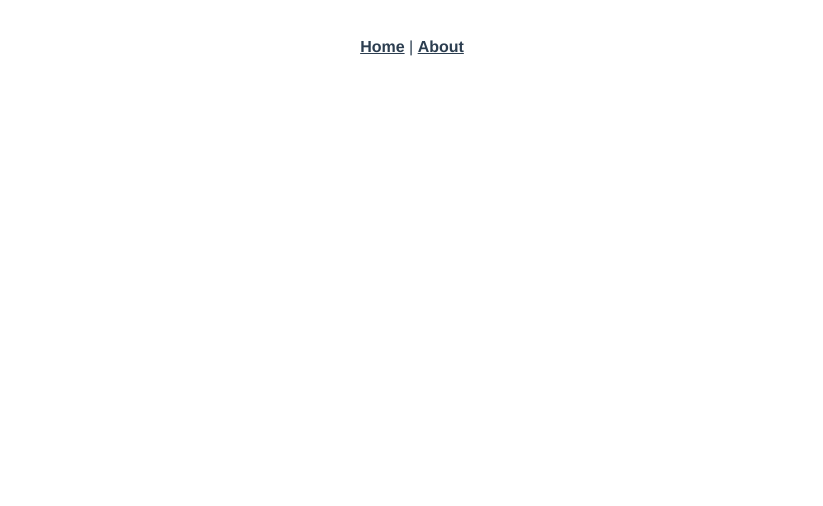
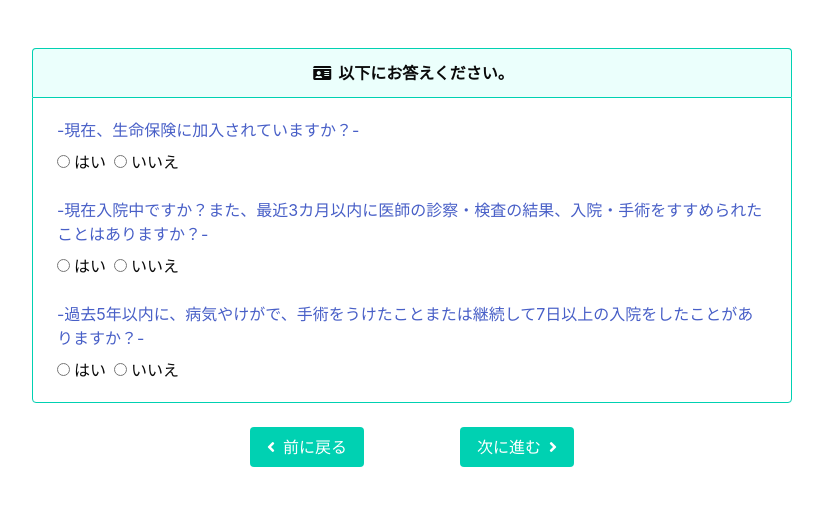
Before and after one commit to haruka919/vue-kadai02, a Vue app: page /form-question in a window 1280 px wide. Shown: the top 506 px of the page, without its empty margins (228-1051 px from the left). Built offline with nearby package versions, Linux system fonts and the light colour scheme.

Commit message:
マークアップ

```diff
--- a/package.json
+++ b/package.json
@@ -9,6 +9,7 @@
     "lint": "vue-cli-service lint"
   },
   "dependencies": {
+    "bulma": "^0.9.0",
     "core-js": "^3.6.5",
     "vue": "^2.6.11",
     "vue-router": "^3.2.0",
--- a/public/index.html
+++ b/public/index.html
@@ -6,6 +6,8 @@
     <meta name="viewport" content="width=device-width,initial-scale=1.0">
     <link rel="icon" href="<%= BASE_URL %>favicon.ico">
     <title><%= htmlWebpackPlugin.options.title %></title>
+    <link rel="stylesheet" href="https://use.fontawesome.com/releases/v5.14.0/css/all.css"
+      integrity="sha384-HzLeBuhoNPvSl5KYnjx0BT+WB0QEEqLprO+NBkkk5gbc67FTaL7XIGa2w1L0Xbgc" crossorigin="anonymous">
   </head>
   <body>
     <noscript>
--- a/src/App.vue
+++ b/src/App.vue
@@ -1,32 +1,12 @@
 <template>
   <div id="app">
-    <div id="nav">
-      <router-link to="/">Home</router-link> |
-      <router-link to="/about">About</router-link>
-    </div>
     <router-view/>
   </div>
 </template>
 
 <style lang="scss">
+@import "../node_modules/bulma/bulma.sass";
 #app {
-  font-family: Avenir, Helvetica, Arial, sans-serif;
-  -webkit-font-smoothing: antialiased;
-  -moz-osx-font-smoothing: grayscale;
-  text-align: center;
-  color: #2c3e50;
-}
-
-#nav {
-  padding: 30px;
-
-  a {
-    font-weight: bold;
-    color: #2c3e50;
-
-    &.router-link-exact-active {
-      color: #42b983;
-    }
-  }
+  color: #333;
 }
 </style>
--- /dev/null
+++ b/src/assets/scss/common.scss
@@ -0,0 +1,13 @@
+$message-body-border-color: hsl(171, 100%, 41%);
+$message-header-body-border-width: 1px !default;
+.message{
+  &-header{
+    border: $message-header-body-border-width solid $message-body-border-color;
+    border-bottom: 0;
+    display: block;
+    text-align: center;
+    & + .message-body {
+      border: $message-header-body-border-width solid $message-body-border-color;
+    }
+  }
+}
--- a/src/main.js
+++ b/src/main.js
@@ -2,7 +2,7 @@ import Vue from 'vue'
 import App from './App.vue'
 import router from './router'
 import store from './store'
-
+require('@/assets/scss/common.scss')
 Vue.config.productionTip = false
 
 new Vue({
--- a/src/router/index.js
+++ b/src/router/index.js
@@ -1,22 +1,24 @@
 import Vue from 'vue'
 import VueRouter from 'vue-router'
-import Home from '../views/Home.vue'
+import FormProfile from '../views/FormProfile.vue'
 
 Vue.use(VueRouter)
 
 const routes = [
   {
     path: '/',
-    name: 'Home',
-    component: Home
+    name: 'FormProfile',
+    component: FormProfile
   },
   {
-    path: '/about',
-    name: 'About',
-    // route level code-splitting
-    // this generates a separate chunk (about.[hash].js) for this route
-    // which is lazy-loaded when the route is visited.
-    component: () => import(/* webpackChunkName: "about" */ '../views/About.vue')
+    path: '/form-question',
+    name: 'FormQuestion',
+    component: () => import('../views/FormQuestion.vue')
+  },
+  {
+    path: '/form-consultation',
+    name: 'FormConsultation',
+    component: () => import('../views/FormConsultation.vue')
   }
 ]
 
--- a/src/views/About.vue
+++ /dev/null
@@ -1,5 +0,0 @@
-<template>
-  <div class="about">
-    <h1>This is an about page</h1>
-  </div>
-</template>
--- /dev/null
+++ b/src/views/FormConsultation.vue
@@ -0,0 +1,27 @@
+<template>
+  <div class="container mt-6">
+    <div class="columns is-mobile">
+      <div class="column is-8 is-offset-2">
+        <article class="message">
+          <div class="message-header has-background-primary-light">
+            <p class="has-text-black">
+              <span class="icon"><i class="fas fa-id-card"></i></span>
+              ご相談内容をご記入ください。</p>
+          </div>
+          <div class="message-body has-background-white">
+            <div class="field mb-5">
+              <label class="has-text-link">-ご相談内容-</label>
+              <textarea class="mt-3 textarea" rows="10"></textarea>
+            </div>
+          </div>
+        </article>
+      </div>
+    </div>
+    <div class="columns">
+      <div class="column has-text-centered">
+        <router-link to="/form-question" class="button is-primary mx-6"><i class="mr-2 fas fa-angle-left"></i>前に戻る</router-link>
+        <router-link to="#" class="button is-primary mx-6">次に進む<i class="ml-2 fas fa-angle-right"></i></router-link>
+      </div>
+    </div>
+  </div>
+</template>
--- /dev/null
+++ b/src/views/FormProfile.vue
@@ -0,0 +1,65 @@
+<template>
+  <div class="container mt-6">
+    <div class="columns is-mobile">
+      <div class="column is-8 is-offset-2">
+        <article class="message">
+          <div class="message-header has-background-primary-light">
+            <p class="has-text-black">
+              <span class="icon"><i class="fas fa-id-card"></i></span>
+              お客様の情報を入力してください。</p>
+          </div>
+          <div class="message-body has-background-white">
+            <div class="field mb-6">
+              <label class="has-text-link">-性別-</label>
+              <div class="control mt-2 has-text-black">
+                <label class="radio">
+                  <input type="radio" class="mr-1" name="question">男性
+                </label>
+                  <label class="radio">
+                  <input type="radio" class="mr-1" name="question">女性
+                </label>
+              </div>
+            </div>
+            <div class="field">
+              <label class="has-text-link">-生年月日-</label>
+              <div class="control is-flex mt-2 has-text-black">
+                <div class="select">
+                  <select>
+                    <option>1990（平成1）</option>
+                    <option>1991（平成2）</option>
+                  </select>
+                </div>
+                <div class="mx-1 mt-3">年</div>
+                <div class="select">
+                  <select>
+                    <option>1990</option>
+                    <option>1991</option>
+                  </select>
+                </div>
+                <div class="mx-1 mt-3">月</div>
+                <div class="select">
+                  <select>
+                    <option>1990</option>
+                    <option>1991</option>
+                  </select>
+                </div>
+                <div class="mx-1 mt-3">日</div>
+              </div>
+            </div>
+          </div>
+        </article>
+      </div>
+    </div>
+    <div class="columns">
+        <div class="column has-text-centered">
+          <router-link to="/form-question" class="button is-primary mx-6">次に進む<i class="ml-2 fas fa-angle-right"></i></router-link>
+        </div>
+      </div>
+  </div>
+</template>
+
+<script>
+export default {
+  name: 'FormProfile'
+}
+</script>
--- /dev/null
+++ b/src/views/FormQuestion.vue
@@ -0,0 +1,56 @@
+<template>
+  <div class="container mt-6">
+    <div class="columns is-mobile">
+      <div class="column is-8 is-offset-2">
+        <article class="message">
+          <div class="message-header has-background-primary-light">
+            <p class="has-text-black">
+              <span class="icon"><i class="fas fa-id-card"></i></span>
+              以下にお答えください。</p>
+          </div>
+          <div class="message-body has-background-white">
+            <div class="field mb-5">
+              <label class="has-text-link">-現在、生命保険に加入されていますか？-</label>
+              <div class="control mt-2 has-text-black">
+                <label class="radio">
+                  <input type="radio" class="mr-1" name="question">はい
+                </label>
+                  <label class="radio">
+                  <input type="radio" class="mr-1" name="question">いいえ
+                </label>
+              </div>
+            </div>
+            <div class="field mb-5">
+              <label class="has-text-link">-現在入院中ですか？また、最近3カ月以内に医師の診察・検査の結果、入院・手術をすすめられたことはありますか？-</label>
+              <div class="control mt-2 has-text-black">
+                <label class="radio">
+                  <input type="radio" class="mr-1" name="question">はい
+                </label>
+                <label class="radio">
+                  <input type="radio" class="mr-1" name="question">いいえ
+                </label>
+              </div>
+            </div>
+            <div class="field">
+              <label class="has-text-link">-過去5年以内に、病気やけがで、手術をうけたことまたは継続して7日以上の入院をしたことがありますか？-</label>
+              <div class="control mt-2 has-text-black">
+                <label class="radio">
+                  <input type="radio" class="mr-1" name="question">はい
+                </label>
+                <label class="radio">
+                  <input type="radio" class="mr-1" name="question">いいえ
+                </label>
+              </div>
+            </div>
+          </div>
+        </article>
+        <div class="columns">
+          <div class="column has-text-centered">
+            <router-link to="/" class="button is-primary mx-6"><i class="mr-2 fas fa-angle-left"></i>前に戻る</router-link>
+            <router-link to="/form-consultation" class="button is-primary mx-6">次に進む<i class="ml-2 fas fa-angle-right"></i></router-link>
+          </div>
+        </div>
+      </div>
+    </div>
+  </div>
+</template>
--- a/src/views/Home.vue
+++ /dev/null
@@ -1,18 +0,0 @@
-<template>
-  <div class="home">
-    <img alt="Vue logo" src="../assets/logo.png">
-    <HelloWorld msg="Welcome to Your Vue.js App"/>
-  </div>
-</template>
-
-<script>
-// @ is an alias to /src
-import HelloWorld from '@/components/HelloWorld.vue'
-
-export default {
-  name: 'Home',
-  components: {
-    HelloWorld
-  }
-}
-</script>
```
Also changed, not shown: 1 other file (tests, documents, lock files or other folders).
